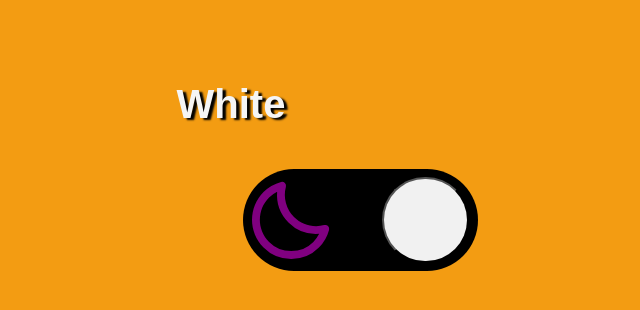
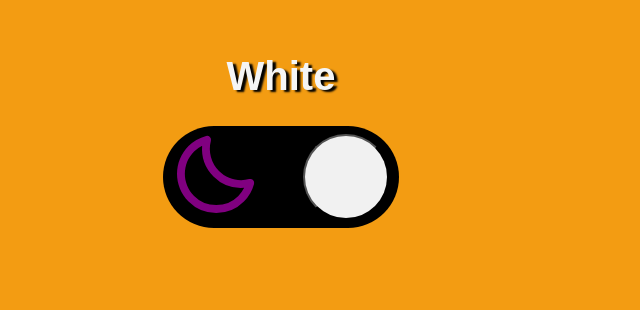
Before and after one commit to RobertFill/ThemeSwiter, a plain HTML site: page index.html in a window 1280 px wide. Shown: the part 170-480 px from the top of the page, without its empty margins (359-999 px from the left). Drawn offline with Linux system fonts and the light colour scheme.

Commit message:
commit ThemeSwiter

```diff
--- a/scrips.js
+++ b/scrips.js
@@ -7,6 +7,7 @@ buttonSwitch.onclick = e => { //arrow function
     if (!container.classList.contains('light')) {
         container.classList.add('light');
         document.body.style.background = '#292C35'
+
     } else {
         container.classList.remove('light');
         document.body.style.background = '#f39c12'
--- a/style.css
+++ b/style.css
@@ -13,38 +13,18 @@ body {
 }
 
 .container {
-    margin-top: 270px;
     text-align: center;
-    line-height: 0px;
+    margin-top: 14rem;
+
 }
 
 /*---------------titles------------*/
-.dark {
+.white {
+    display: block;
+    text-align: center;
     font-family: Arial, Helvetica, sans-serif;
-    position: relative;
     font-weight: 700;
     font-size: 40px;
-    margin-left: -100px;
-
-
-    opacity: 0;
-    visibility: hidden;
-
-    text-shadow: 4px 2px 2px black;
-    color: rgb(129, 34, 129);
-
-    transition: .2s ease-in-out;
-}
-
-.white {
-    position: relative;
-    top: -23px;
-    font-family: Arial, Helvetica, sans-serif;
-    position: relative;
-    font-weight: 700;
-    font-size: 40px;
-    margin-left: -100px;
-
 
     text-shadow: 3.5px 2px 2px black;
     color: whitesmoke;
@@ -52,74 +32,100 @@ body {
 
     transition: .2s ease-in-out;
 
+
+
+
+}
+
+.dark {
+    display: none;
+    text-align: center;
+    font-family: Arial, Helvetica, sans-serif;
+    font-weight: 700;
+    font-size: 40px;
+
+    text-shadow: 4px 2px 2px black;
+    color: rgb(129, 34, 129);
+
+    transition: .2s ease-in-out;
+
     /*invisible items*/
 }
 
-.switcher {         /*----button-switch-----*/
-    position: absolute;
+.switcher {
+    /*----button-switch-----*/
+
     display: flex;
     align-items: center;
     justify-content: center;
+    margin: auto;
     width: 235.38px;
-    gap: 2.8rem;
     height: 102px;
-    left: 602px;
-    top: 339px;
-
     background: #000000;
     border-radius: 59px;
+
+    gap: 38px;
 
 }
 
 .moon {
-    position: absolute;
+
+    position: relative;
     width: 94.15px;
     height: 94.15px;
-    left: 0px;
-    top: 5px;
-    z-index: 0;
+
+
 
 }
 
 .sun {
-    position: absolute;
+
+    position: relative;
     width: 94.15px;
     height: 94.15px;
-    left: 136px;
-    top: 5px;
-    z-index: 0;
+
+
+
+
 }
 
 .ball {
+    position: absolute;
+
+    margin-left: 130px;
     width: 86.31px;
     height: 86.31px;
     background: #F1F1F1;
     border-radius: 50%;
-    z-index: 99;
-    margin-left: 40px;
+
     cursor: pointer;
-    transition: 0.5s;
+    transition: ease-in-out 0.4s;
+
+
+
+
+
 }
 
 /*-------------event-switch------------*/
 
 .light .ball {
-
-    margin-left: -222px;
+    margin-right: 260px;
 }
 
-.light .white{
+.light .white {
+    display: none;
 
-    opacity: 0;
-    visibility: hidden;
 
-    transition: .2s ease-in-out;
 }
-.light .dark{
+
+.light .dark {
+    display: block;
     opacity: inherit;
     visibility: visible;
 
-    transition: .2s ease-in-out;
+
+
 
 
 }
```
